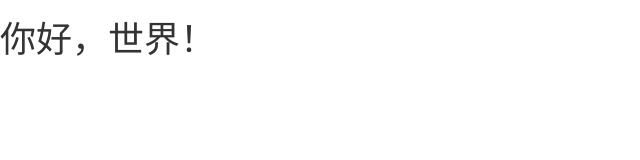
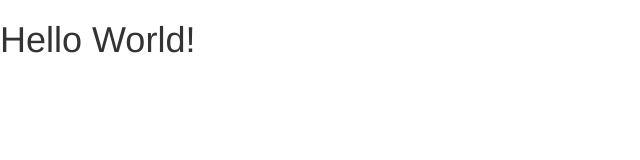
Before and after one commit to zhangkaixuan98/zhangkaixuan98.github.io, a plain HTML site: page index.html in a window 1280 px wide. Shown: the whole page, without its empty margins (0-640 px from the left). Drawn offline with nearby package versions, Linux system fonts and the light colour scheme.

Commit message:
Update index.html

```diff
--- a/index.html
+++ b/index.html
@@ -19,7 +19,7 @@
     <![endif]-->
   </head>
   <body>
-    <h1>你好，世界！</h1>
+    <h1>Hello World!</h1>
     <!-- jQuery (Bootstrap 的所有 JavaScript 插件都依赖 jQuery，所以必须放在前边) -->
     <script src="https://cdn.jsdelivr.net/npm/jquery@1.12.4/dist/jquery.min.js"></script>
     <!-- 加载 Bootstrap 的所有 JavaScript 插件。你也可以根据需要只加载单个插件。 -->
```
